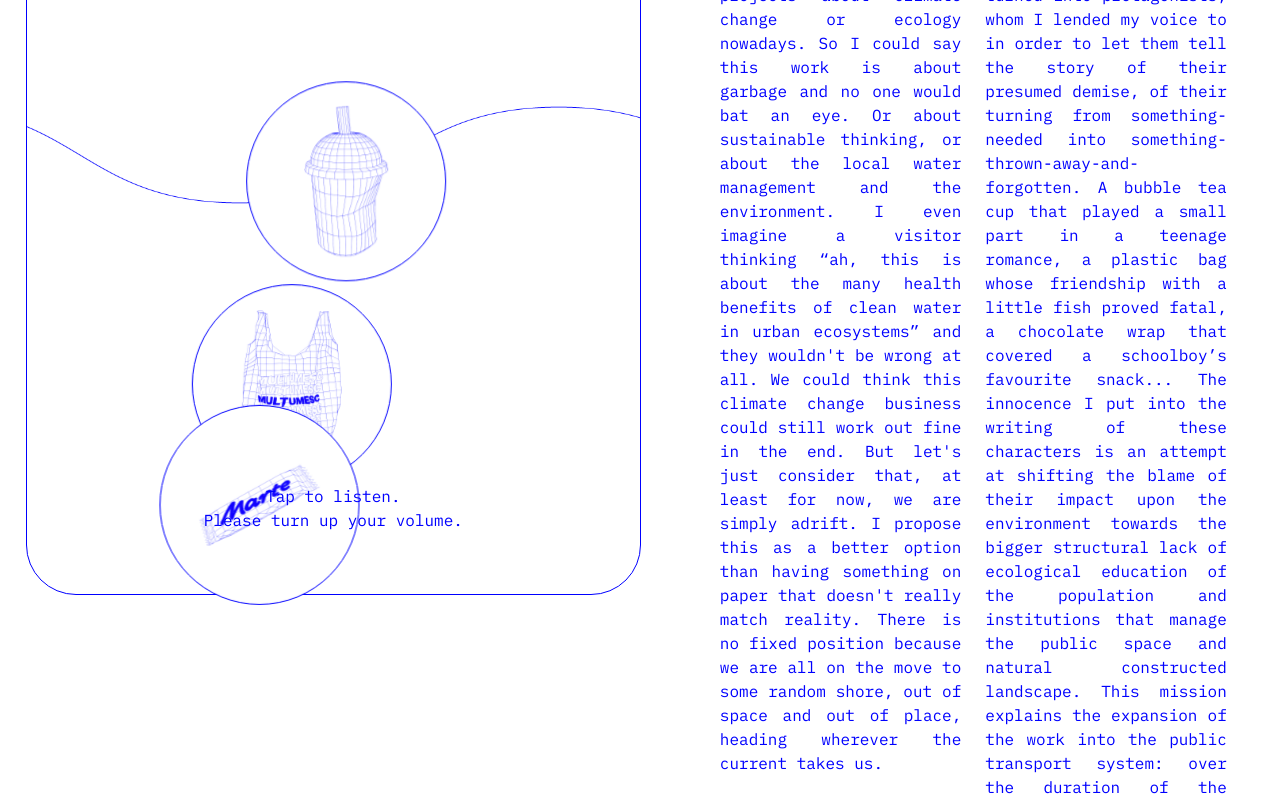
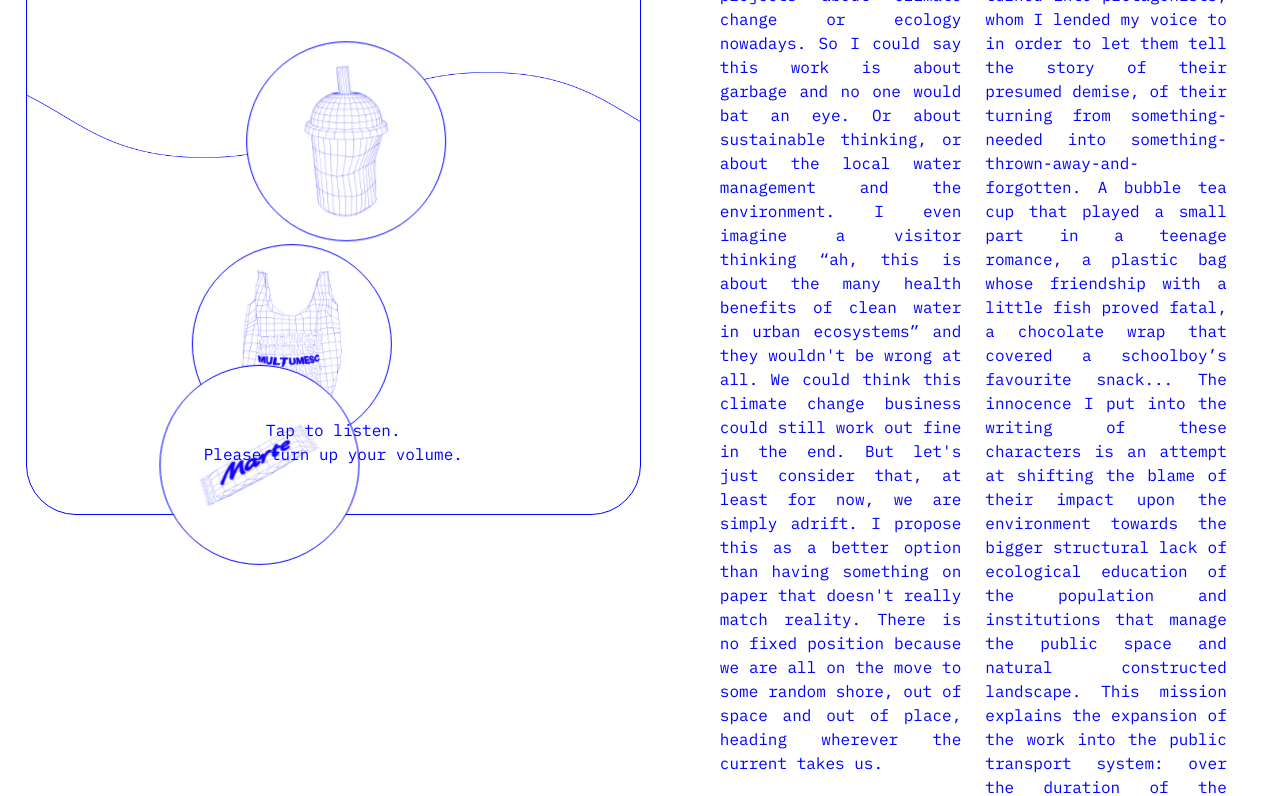
Before and after one commit to subconstant/inderiva, a plain HTML site: page index.html in a window 1280 px wide. Shown: the part 151-947 px from the top of the page. Drawn offline with nearby package versions, Linux system fonts and the light colour scheme.

Commit message:
Update style.css

```diff
--- a/style.css
+++ b/style.css
@@ -80,7 +80,7 @@ body {
 	border: 1px solid blue;
 	border-radius: 50px;
 	margin: 2%;
-	height: 90vh;
+	height: 80vh;
 	-webkit-position: sticky;
 	position: sticky !important;
 }
@@ -92,7 +92,6 @@ body {
 .details{
 	width: inherit;
 	height: inherit;
-	overflow: scroll;
 	text-align: justify;
 	padding: 7%;
 }
```
